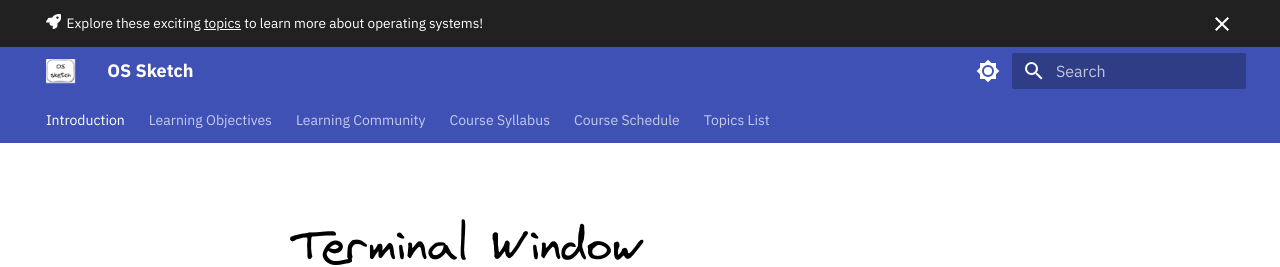
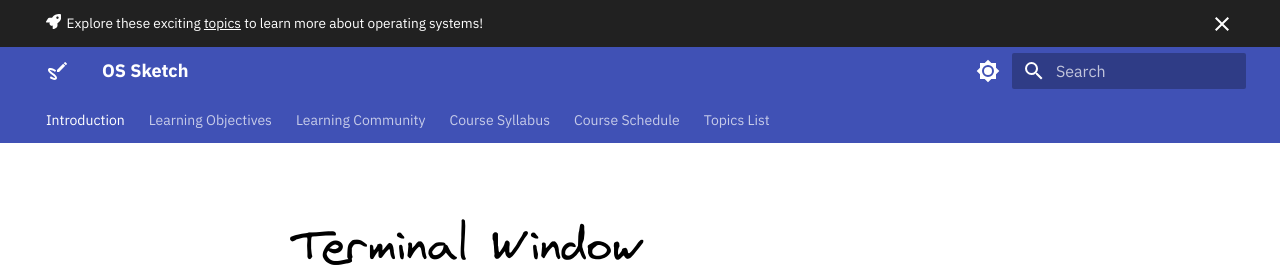
Before and after one commit to OS-Sketch/www.os-sketch.com, an MkDocs documentation site: the page built from docs/index.md, in a window 1280 px wide. Shown: the top 267 px of the page. Built offline with MkDocs 1.6.1 and Material for MkDocs 9.7.7, drawn with Linux system fonts in a browser that asks for light colours.

Commit message:
feat: Use a logo without jumping problems in the mkdocs.yml file.

```diff
--- a/mkdocs.yml
+++ b/mkdocs.yml
@@ -11,11 +11,12 @@ theme:
   # Provide an overrides/ directory that contains a main.html file for customization
   custom_dir: overrides
   # Define the logo for the top left-hand corner of the screen and collapsible menu
-  logo: img/os-sketch-thumbnail.png
+  # logo: material/draw
   # Define the favicon that displays in the tab of the browser
   favicon: img/os-sketch-thumbnail.png
   # Define the logo for the repository for the top right-hand corner of the screen
   icon:
+    logo: material/draw
     repo: fontawesome/brands/github
   # Define the fonts used on the site
   font:
```
